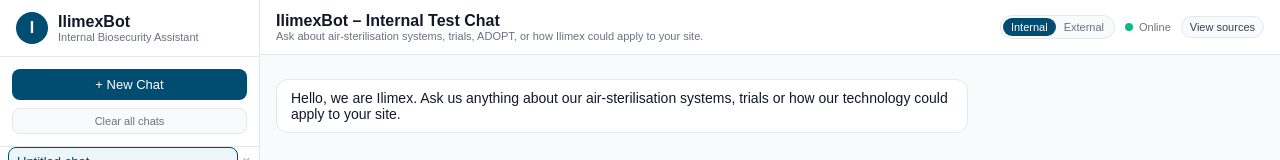
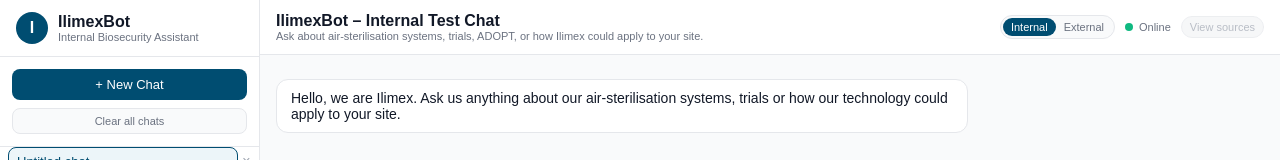
Before and after one commit to AntFan-sketch/ilimex-bot, a Next.js app: page / in a window 1280 px wide. Shown: the top 160 px of the page. Built offline with nearby package versions, Linux system fonts and the light colour scheme.

Commit message:
feat: lock internal IlimexBot UI with evidence drawer, inline highlighting, and debug workflow

```diff
--- a/src/app/page.tsx
+++ b/src/app/page.tsx
@@ -49,22 +49,102 @@ function splitTextForHighlight(
 ): { before: string; match: string; after: string } | null {
   if (!fullText) return null;
 
-  const needle = (highlightText ?? "").trim();
-  if (!needle) return null;
+  const needleRaw = (highlightText ?? "").trim();
+  if (!needleRaw) return null;
 
-  const anchor = needle.slice(0, 80);
-  if (!anchor) return null;
+  // Anchor keeps things stable even if highlightText is huge
+  const anchorRaw = needleRaw.slice(0, 120).trim();
+  if (!anchorRaw) return null;
 
-  const start = fullText.indexOf(anchor);
-  if (start === -1) return null;
-
-  const end = Math.min(fullText.length, start + anchor.length);
-
+  // 1) Exact match
+  {
+    const start = fullText.indexOf(anchorRaw);
+    if (start !== -1) {
+      const end = Math.min(fullText.length, start + anchorRaw.length);
       return {
         before: fullText.slice(0, start),
         match: fullText.slice(start, end),
         after: fullText.slice(end),
       };
+    }
+  }
+
+  // 2) Case-insensitive match
+  {
+    const hay = fullText.toLowerCase();
+    const needle = anchorRaw.toLowerCase();
+    const start = hay.indexOf(needle);
+    if (start !== -1) {
+      const end = Math.min(fullText.length, start + needle.length);
+      return {
+        before: fullText.slice(0, start),
+        match: fullText.slice(start, end),
+        after: fullText.slice(end),
+      };
+    }
+  }
+
+  // 3) Whitespace-normalised match with mapping back to original indices
+  //    e.g. handles extra newlines/spaces differences between "fullText" and "highlightText"
+  const normalizeWithMap = (s: string) => {
+    const outChars: string[] = [];
+    const map: number[] = []; // map[i] = original index in s for outChars[i]
+
+    let inWs = false;
+    for (let i = 0; i < s.length; i++) {
+      const ch = s[i];
+      const isWs = ch === " " || ch === "\n" || ch === "\r" || ch === "\t";
+      if (isWs) {
+        if (!inWs) {
+          outChars.push(" ");
+          map.push(i);
+          inWs = true;
+        }
+      } else {
+        outChars.push(ch);
+        map.push(i);
+        inWs = false;
+      }
+    }
+
+    // trim leading/trailing single-space we may have introduced
+    // keep mapping consistent by trimming both arrays
+    while (outChars.length && outChars[0] === " ") {
+      outChars.shift();
+      map.shift();
+    }
+    while (outChars.length && outChars[outChars.length - 1] === " ") {
+      outChars.pop();
+      map.pop();
+    }
+
+    return { norm: outChars.join(""), map };
+  };
+
+  {
+    const { norm: hay, map } = normalizeWithMap(fullText);
+    const { norm: needle } = normalizeWithMap(anchorRaw);
+
+    if (hay && needle) {
+      const startNorm = hay.toLowerCase().indexOf(needle.toLowerCase());
+      if (startNorm !== -1) {
+        const endNorm = Math.min(hay.length, startNorm + needle.length);
+
+        // Map normalized indices back to original indices
+        const startOrig = map[startNorm] ?? 0;
+        const endOrig =
+          (map[endNorm - 1] ?? startOrig) + 1; // +1 to make it an exclusive end
+
+        return {
+          before: fullText.slice(0, startOrig),
+          match: fullText.slice(startOrig, Math.min(fullText.length, endOrig)),
+          after: fullText.slice(Math.min(fullText.length, endOrig)),
+        };
+      }
+    }
+  }
+
+  return null;
 }
 
 export default function HomePage() {
@@ -102,6 +182,9 @@ export default function HomePage() {
 
   const highlightRef = useRef<HTMLElement | null>(null); // recommended
 
+  const [focusedHistory, setFocusedHistory] = useState<SourceChunk[]>([]);
+  const [focusedHistoryIndex, setFocusedHistoryIndex] = useState<number>(-1);
+
   // Ensure activeId is set after first render
   useEffect(() => {
     if (!activeId && conversations[0]?.id) {
@@ -115,6 +198,15 @@ export default function HomePage() {
       highlightRef.current.scrollIntoView({ behavior: "smooth", block: "center" });
     }
   }, [focusedSource]);
+
+useEffect(() => {
+  if (mode === "external") {
+    setSourcesOpen(false);
+    setDebugExpanded(false);
+    resetFocusState();
+  }
+  // eslint-disable-next-line react-hooks/exhaustive-deps
+}, [mode]);
 
   // --------------------------------------------------
   // Load from localStorage
@@ -176,6 +268,13 @@ export default function HomePage() {
     setConversations((prev) => prev.map((c) => (c.id === id ? updater(c) : c)));
   }
 
+function resetFocusState() {
+  setFocusedSource(null);
+  setFocusedHistory([]);
+  setFocusedHistoryIndex(-1);
+  setSourcesDimBackground(true);
+}
+
   function handleNewConversation() {
     const conv = createInitialConversation();
     setConversations((prev) => [conv, ...prev]);
@@ -188,7 +287,7 @@ export default function HomePage() {
     setError(null);
     setDebugExpanded(false);
     setDebugDocIndex(null);
-    setFocusedSource(null);
+    resetFocusState();
   }
 
   function handleSelectConversation(id: string) {
@@ -201,7 +300,7 @@ export default function HomePage() {
     setError(null);
     setDebugExpanded(false);
     setDebugDocIndex(null);
-    setFocusedSource(null);
+    resetFocusState();
   }
 
   function handleDeleteConversation(id: string) {
@@ -377,7 +476,7 @@ export default function HomePage() {
       setDocsText([]);
       setDebugExpanded(false);
       setDebugDocIndex(null);
-      setFocusedSource(null);
+      resetFocusState();
     } catch (err) {
       console.error("Error clearing IlimexBot RAG memory:", err);
       const message = err instanceof Error ? err.message : "Failed to clear document context.";
@@ -472,7 +571,7 @@ export default function HomePage() {
         setSources([]);
       }
 
-      setFocusedSource(null);
+      resetFocusState();
     } catch (err) {
       console.error("IlimexBot API error:", err);
       const message = err instanceof Error ? err.message : "Server error.";
@@ -583,7 +682,7 @@ export default function HomePage() {
                 setError(null);
                 setDebugExpanded(false);
                 setDebugDocIndex(null);
-                setFocusedSource(null);
+                resetFocusState();
 
                 if (typeof window !== "undefined") {
                   window.localStorage.removeItem(STORAGE_KEY);
@@ -744,7 +843,15 @@ export default function HomePage() {
     </div>
   </div>
 
-            <div style={{ display: "flex", alignItems: "center", gap: "10px", fontSize: "11px", color: "#6b7280" }}>
+  <div
+    style={{
+      display: "flex",
+      alignItems: "center",
+      gap: "10px",
+      fontSize: "11px",
+      color: "#6b7280",
+    }}
+  >
     {/* Mode toggle */}
     <div
       style={{
@@ -793,9 +900,12 @@ export default function HomePage() {
     </div>
 
     {/* Sources drawer trigger */}
+    <div style={{ display: "flex", flexDirection: "column", alignItems: "flex-end" }}>
       <button
         type="button"
+        disabled={mode !== "internal" || sources.length === 0}
         onClick={() => {
+          if (mode !== "internal") return;
           setSourcesDimBackground(true);
           setSourcesOpen(true);
         }}
@@ -804,17 +914,32 @@ export default function HomePage() {
           border: "1px solid #e5e7eb",
           padding: "4px 8px",
           fontSize: "11px",
-                  background: "#f9fafb",
-                  color: "#374151",
-                  cursor: "pointer",
+          background: mode === "internal" && sources.length > 0 ? "#f9fafb" : "#f3f4f6",
+          color: mode === "internal" && sources.length > 0 ? "#374151" : "#9ca3af",
+          cursor: mode === "internal" && sources.length > 0 ? "pointer" : "not-allowed",
+          opacity: mode === "internal" && sources.length > 0 ? 1 : 0.7,
         }}
       >
         View sources
       </button>
+
+      {mode === "internal" && sources.length > 0 && (
+        <span style={{ marginTop: "2px", fontSize: "10px", color: "#6b7280" }}>
+          Evidence used in this answer
+        </span>
+      )}
+
+      {mode === "external" && (
+        <span style={{ marginTop: "2px", fontSize: "10px", color: "#9ca3af" }}>
+          Internal mode only
+        </span>
+      )}
+    </div>
   </div>
 </div>
 
 {/* Messages */}
+
           <div style={{ flex: 1, overflowY: "auto", padding: "16px", background: "#f9fafb" }}>
             {activeConversation.messages.map((msg, i) => (
               <div
@@ -1007,6 +1132,11 @@ export default function HomePage() {
     id="ilimex-debug-panel"
     className="mt-2 max-h-40 overflow-y-auto rounded border border-dashed border-gray-300 bg-white p-2 font-mono text-[10px] leading-snug text-gray-700"
   >
+    {/* UX helper text */}
+    <div className="mb-2 text-[10px] text-gray-500">
+      Tip: use <span className="font-semibold">View sources</span> to jump to the exact evidence used in the answer.
+    </div>
+
     {focusedSource && (
       <div
         style={{
@@ -1022,6 +1152,68 @@ export default function HomePage() {
         <div style={{ fontWeight: 600, marginBottom: "2px" }}>
           Focused chunk from: {focusedSource.documentLabel ?? "Unknown document"}
         </div>
+
+         {focusedHistory.length > 1 && (
+          <div style={{ display: "flex", gap: "8px", marginTop: "6px" }}>
+            <button
+              type="button"
+              onClick={() => {
+                setFocusedHistoryIndex((idx) => {
+                  const nextIdx = Math.max(0, idx - 1);
+                  const src = focusedHistory[nextIdx];
+                  if (src) setFocusedSource(src);
+                  return nextIdx;
+                });
+              }}
+              disabled={focusedHistoryIndex <= 0}
+              style={{
+                fontSize: "10px",
+                padding: "3px 8px",
+                borderRadius: "999px",
+                border: "1px solid #f59e0b",
+                background: "transparent",
+                color: "#78350f",
+                cursor: focusedHistoryIndex <= 0 ? "not-allowed" : "pointer",
+                opacity: focusedHistoryIndex <= 0 ? 0.5 : 1,
+              }}
+            >
+              ◀ Prev
+            </button>
+
+            <button
+              type="button"
+              onClick={() => {
+                setFocusedHistoryIndex((idx) => {
+                  const nextIdx = Math.min(focusedHistory.length - 1, idx + 1);
+                  const src = focusedHistory[nextIdx];
+                  if (src) setFocusedSource(src);
+                  return nextIdx;
+                });
+              }}
+              disabled={focusedHistoryIndex >= focusedHistory.length - 1}
+              style={{
+                fontSize: "10px",
+                padding: "3px 8px",
+                borderRadius: "999px",
+                border: "1px solid #f59e0b",
+                background: "transparent",
+                color: "#78350f",
+                cursor:
+                  focusedHistoryIndex >= focusedHistory.length - 1
+                    ? "not-allowed"
+                    : "pointer",
+                opacity:
+                  focusedHistoryIndex >= focusedHistory.length - 1 ? 0.5 : 1,
+              }}
+            >
+              Next ▶
+            </button>
+
+            <div style={{ marginLeft: "auto", fontSize: "9px", color: "#92400e" }}>
+              {focusedHistoryIndex + 1}/{focusedHistory.length}
+            </div>
+          </div>
+        )}
 
         {focusedSource.section && (
           <div style={{ fontSize: "9px", color: "#92400e", marginBottom: "4px" }}>
@@ -1115,22 +1307,25 @@ export default function HomePage() {
         onJumpToChunk={(source) => {
   if (mode !== "internal") return;
 
-          // 0) Set focused chunk (used for preview + highlight)
+  // Push into history (dedupe by id, keep order)
+  setFocusedHistory((prev) => {
+    const without = prev.filter((s) => s.id !== source.id);
+    const next = [...without, source];
+    setFocusedHistoryIndex(next.length - 1);
+    return next;
+  });
+
   setFocusedSource(source);
 
-          // 1) Jump debug panel to the source document (if possible)
   if (source.documentLabel) {
     const idx = docsText.findIndex((d) => d.docName === source.documentLabel);
     if (idx !== -1) setDebugDocIndex(idx);
   }
 
-          // 2) Ensure debug panel open
   if (!debugExpanded) setDebugExpanded(true);
 
-          // 3) Keep drawer open but undim background
   setSourcesDimBackground(false);
 
-          // 4) Scroll debug panel into view
   setTimeout(() => {
     document.getElementById("ilimex-debug-panel")?.scrollIntoView({
       behavior: "smooth",
```
Also changed, not shown: src/components/SourcesDrawer.tsx (+5 -5 lines). Lines whose indentation alone changed are shown as unchanged.
